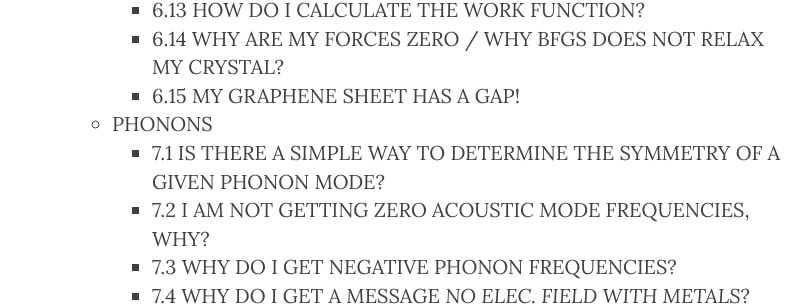
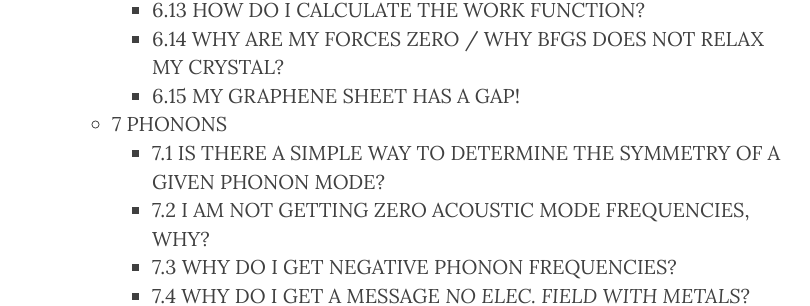
Before and after one commit to yyyu200/DFTbook, a Jekyll site: the page built from _posts/2019-03-05-QE-FAQ.md, in a window 1280 px wide and 900 px high, scrolled down 2202 px. Shown: the part 149-455 px from the top of the window, without its empty margins (233-1043 px from the left). Built offline with Jekyll 4.4.1, drawn with Linux system fonts in a browser that asks for light colours; nearby versions of some CDN libraries; formulas are drawn with MathJax 3; comment, search, counter and statistics services are not loaded.

Commit message:
modify at20190305-11:47:53-aliyun

```diff
--- a/_posts/2019-03-05-QE-FAQ.md
+++ b/_posts/2019-03-05-QE-FAQ.md
@@ -256,7 +256,7 @@
 ### 6.15 MY GRAPHENE SHEET HAS A GAP!
 Congratulations! Get a suit for the Nobel price ceremony. No, wait: first check if your input is correct, FAQ 3.8.
 
-## PHONONS
+## 7 PHONONS
 ### 7.1 IS THERE A SIMPLE WAY TO DETERMINE THE SYMMETRY OF A GIVEN PHONON MODE?
 A symmetry analyzer was added in v.3.2 by Andrea Dal Corso. Other packages that perform symmetry analysis of phonons and normal modes:
 
```
